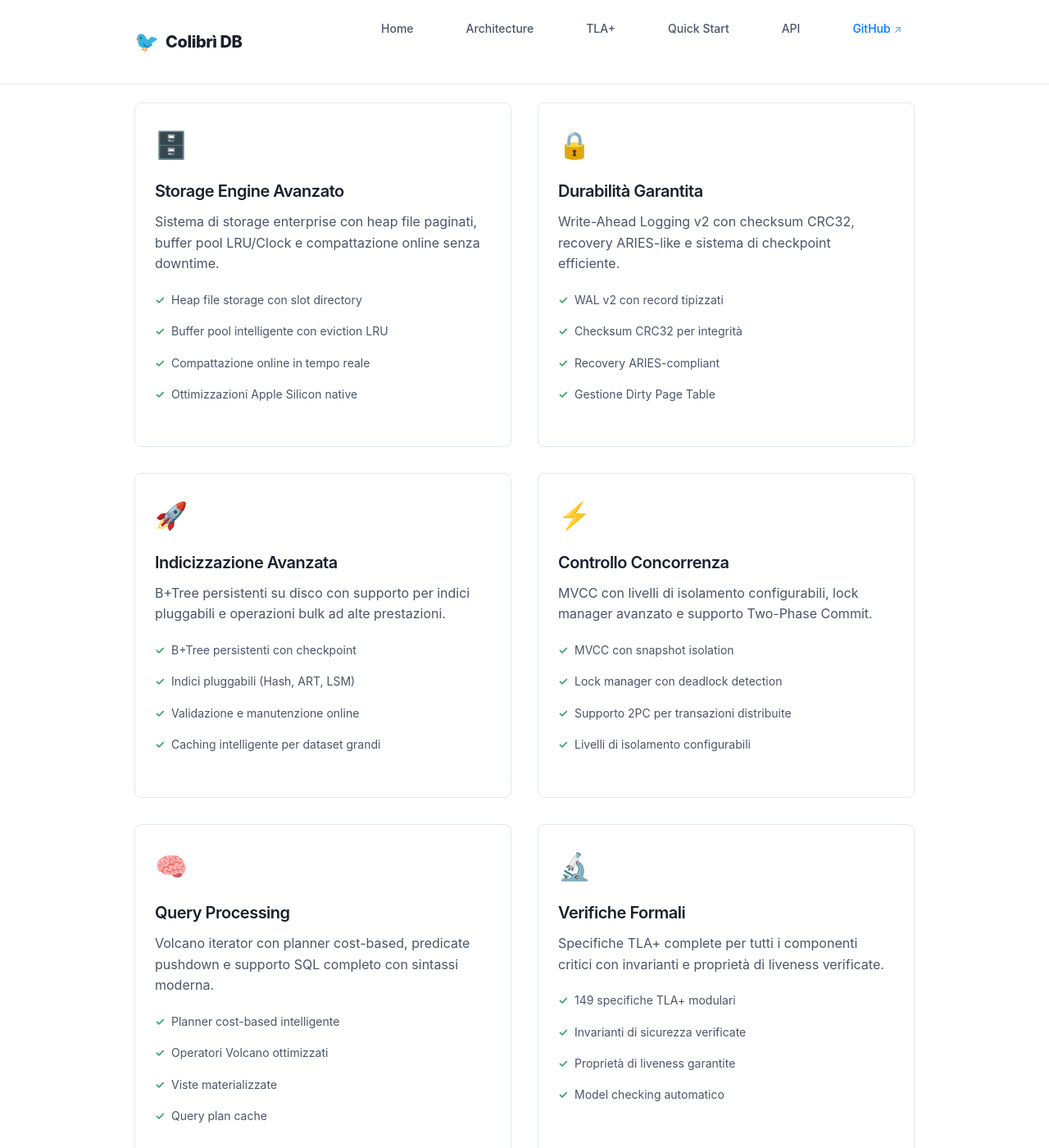
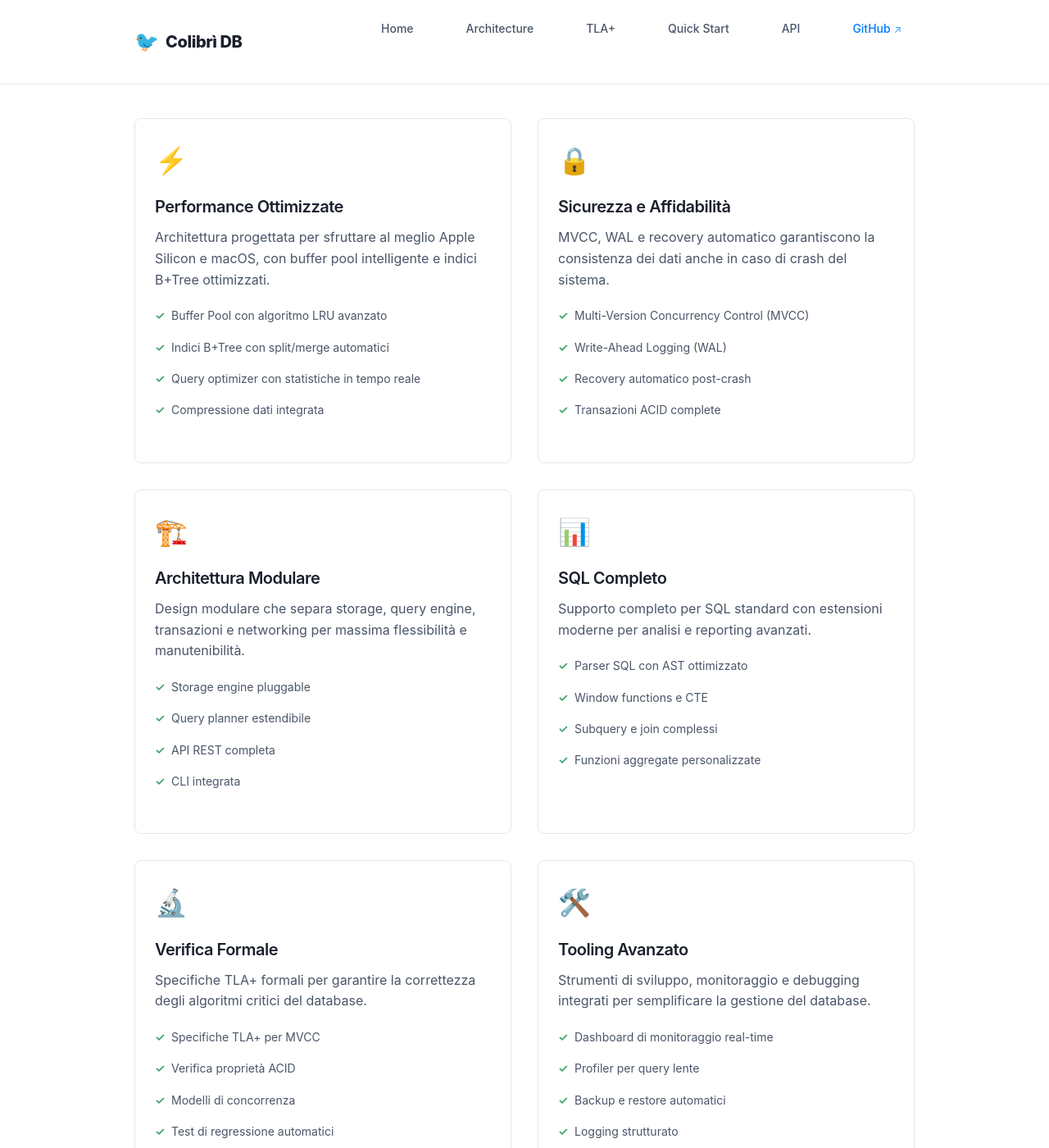
Before and after one commit to gpicchiarelli/Colibri-DB, a Jekyll site: the page built from docs/index.html, in a window 1280 px wide and 1400 px high, scrolled down 670 px. Shown: the whole window at 82% size. Built offline with Jekyll 4.4.1, drawn with Linux system fonts in a browser that asks for light colours; some of the changed text lies outside the part shown.

```diff
--- a/docs/index.html
+++ b/docs/index.html
@@ -415,112 +415,109 @@
 <!-- Hero Section -->
 <section class="hero">
     <div class="container">
-        <div class="hero-content">
         <h1>Colibrì DB</h1>
-            <p class="hero-subtitle">RDBMS sperimentale ad alte prestazioni per macOS</p>
+        <p class="hero-subtitle">RDBMS Sperimentale in Swift</p>
         <p class="hero-description">
-                Un database relazionale moderno scritto in Swift 6.2, progettato per gestire milioni di connessioni
-                logiche con architettura modulare completa: WAL, MVCC, B+Tree, TLA+ specifications e CLI amministrativa.
+            Un database relazionale moderno scritto in Swift 6.2, ottimizzato per macOS e Apple Silicon
+            con architettura modulare completa e specifiche TLA+ formali.
         </p>
 
         <div class="hero-badges">
             <span class="badge swift">Swift 6.2</span>
-                <span class="badge macos">macOS 13+</span>
-                <span class="badge performance">Apple Silicon</span>
+            <span class="badge macos">macOS</span>
+            <span class="badge performance">Alta Performance</span>
             <span class="badge tla">TLA+ Verified</span>
-                <span class="badge">WAL • MVCC • B+Tree</span>
         </div>
 
         <div class="hero-actions">
-                <a href="https://github.com/gpicchiarelli/Colibri-DB" class="btn btn-primary" target="_blank">
-                    ⭐ Star su GitHub
+            <a href="/wiki/Quick-Start" class="btn btn-primary">
+                Inizia Subito
             </a>
-                <a href="#quickstart" class="btn btn-secondary">
-                    🚀 Quick Start
+            <a href="https://github.com/gpicchiarelli/Colibri-DB" class="btn btn-secondary" target="_blank">
+                GitHub
             </a>
-            </div>
         </div>
     </div>
 </section>
 
 <!-- Features Section -->
-<section class="features" id="features">
+<section class="section">
     <div class="container">
-        <h2 class="section-title">✨ Caratteristiche Principali</h2>
+        <h2 class="section-title">Caratteristiche Principali</h2>
         <p class="section-subtitle">
-            Un database enterprise-grade con architettura modulare e verifiche formali complete
+            Un database moderno progettato per performance, affidabilità e facilità d'uso
         </p>
 
         <div class="features-grid">
             <div class="feature-card">
-                <span class="feature-icon">🗄️</span>
-                <h3>Storage Engine Avanzato</h3>
-                <p>Sistema di storage enterprise con heap file paginati, buffer pool LRU/Clock e compattazione online senza downtime.</p>
+                <span class="feature-icon">⚡</span>
+                <h3>Performance Ottimizzate</h3>
+                <p>Architettura progettata per sfruttare al meglio Apple Silicon e macOS, con buffer pool intelligente e indici B+Tree ottimizzati.</p>
                 <ul class="feature-list">
-                    <li>Heap file storage con slot directory</li>
-                    <li>Buffer pool intelligente con eviction LRU</li>
-                    <li>Compattazione online in tempo reale</li>
-                    <li>Ottimizzazioni Apple Silicon native</li>
+                    <li>Buffer Pool con algoritmo LRU avanzato</li>
+                    <li>Indici B+Tree con split/merge automatici</li>
+                    <li>Query optimizer con statistiche in tempo reale</li>
+                    <li>Compressione dati integrata</li>
                 </ul>
             </div>
 
             <div class="feature-card">
                 <span class="feature-icon">🔒</span>
-                <h3>Durabilità Garantita</h3>
-                <p>Write-Ahead Logging v2 con checksum CRC32, recovery ARIES-like e sistema di checkpoint efficiente.</p>
+                <h3>Sicurezza e Affidabilità</h3>
+                <p>MVCC, WAL e recovery automatico garantiscono la consistenza dei dati anche in caso di crash del sistema.</p>
                 <ul class="feature-list">
-                    <li>WAL v2 con record tipizzati</li>
-                    <li>Checksum CRC32 per integrità</li>
-                    <li>Recovery ARIES-compliant</li>
-                    <li>Gestione Dirty Page Table</li>
+                    <li>Multi-Version Concurrency Control (MVCC)</li>
+                    <li>Write-Ahead Logging (WAL)</li>
+                    <li>Recovery automatico post-crash</li>
+                    <li>Transazioni ACID complete</li>
                 </ul>
             </div>
 
             <div class="feature-card">
-                <span class="feature-icon">🚀</span>
-                <h3>Indicizzazione Avanzata</h3>
-                <p>B+Tree persistenti su disco con supporto per indici pluggabili e operazioni bulk ad alte prestazioni.</p>
+                <span class="feature-icon">🏗️</span>
+                <h3>Architettura Modulare</h3>
+                <p>Design modulare che separa storage, query engine, transazioni e networking per massima flessibilità e manutenibilità.</p>
                 <ul class="feature-list">
-                    <li>B+Tree persistenti con checkpoint</li>
-                    <li>Indici pluggabili (Hash, ART, LSM)</li>
-                    <li>Validazione e manutenzione online</li>
-                    <li>Caching intelligente per dataset grandi</li>
+                    <li>Storage engine pluggable</li>
+                    <li>Query planner estendibile</li>
+                    <li>API REST completa</li>
+                    <li>CLI integrata</li>
                 </ul>
             </div>
 
             <div class="feature-card">
-                <span class="feature-icon">⚡</span>
-                <h3>Controllo Concorrenza</h3>
-                <p>MVCC con livelli di isolamento configurabili, lock manager avanzato e supporto Two-Phase Commit.</p>
+                <span class="feature-icon">📊</span>
+                <h3>SQL Completo</h3>
+                <p>Supporto completo per SQL standard con estensioni moderne per analisi e reporting avanzati.</p>
                 <ul class="feature-list">
-                    <li>MVCC con snapshot isolation</li>
-                    <li>Lock manager con deadlock detection</li>
-                    <li>Supporto 2PC per transazioni distribuite</li>
-                    <li>Livelli di isolamento configurabili</li>
-                </ul>
-            </div>
-
-            <div class="feature-card">
-                <span class="feature-icon">🧠</span>
-                <h3>Query Processing</h3>
-                <p>Volcano iterator con planner cost-based, predicate pushdown e supporto SQL completo con sintassi moderna.</p>
-                <ul class="feature-list">
-                    <li>Planner cost-based intelligente</li>
-                    <li>Operatori Volcano ottimizzati</li>
-                    <li>Viste materializzate</li>
-                    <li>Query plan cache</li>
+                    <li>Parser SQL con AST ottimizzato</li>
+                    <li>Window functions e CTE</li>
+                    <li>Subquery e join complessi</li>
+                    <li>Funzioni aggregate personalizzate</li>
                 </ul>
             </div>
 
             <div class="feature-card">
                 <span class="feature-icon">🔬</span>
-                <h3>Verifiche Formali</h3>
-                <p>Specifiche TLA+ complete per tutti i componenti critici con invarianti e proprietà di liveness verificate.</p>
+                <h3>Verifica Formale</h3>
+                <p>Specifiche TLA+ formali per garantire la correttezza degli algoritmi critici del database.</p>
                 <ul class="feature-list">
-                    <li>149 specifiche TLA+ modulari</li>
-                    <li>Invarianti di sicurezza verificate</li>
-                    <li>Proprietà di liveness garantite</li>
-                    <li>Model checking automatico</li>
+                    <li>Specifiche TLA+ per MVCC</li>
+                    <li>Verifica proprietà ACID</li>
+                    <li>Modelli di concorrenza</li>
+                    <li>Test di regressione automatici</li>
+                </ul>
+            </div>
+
+            <div class="feature-card">
+                <span class="feature-icon">🛠️</span>
+                <h3>Tooling Avanzato</h3>
+                <p>Strumenti di sviluppo, monitoraggio e debugging integrati per semplificare la gestione del database.</p>
+                <ul class="feature-list">
+                    <li>Dashboard di monitoraggio real-time</li>
+                    <li>Profiler per query lente</li>
+                    <li>Backup e restore automatici</li>
+                    <li>Logging strutturato</li>
                 </ul>
             </div>
         </div>
@@ -528,100 +525,95 @@
 </section>
 
 <!-- Architecture Section -->
-<section class="architecture" id="architecture">
+<section class="section section-alt">
     <div class="container">
-        <h2 class="section-title">🏗️ Architettura Modulare</h2>
+        <h2 class="section-title">Architettura Modulare</h2>
         <p class="section-subtitle">
             Design modulare con separazione delle responsabilità e interfacce ben definite
         </p>
 
         <div class="architecture-diagram">
             <div class="arch-layer">
-                <h4><span class="layer-number">1</span> 🎯 SQL Interface & CLI</h4>
-                <p>Parser SQL completo, CLI amministrativa `coldb` e interfacce programmatiche Swift</p>
+                <h4>SQL Interface & CLI</h4>
+                <p>Parser SQL completo, CLI amministrativa e interfacce programmatiche Swift</p>
             </div>
             <div class="arch-layer">
-                <h4><span class="layer-number">2</span> 🧠 Query Processor</h4>
-                <p>Planner cost-based, operatori Volcano, ottimizzazione query e viste materializzate</p>
+                <h4>Query Processor</h4>
+                <p>Planner cost-based, operatori Volcano e ottimizzazione query</p>
             </div>
             <div class="arch-layer">
-                <h4><span class="layer-number">3</span> ⚡ Transaction Manager</h4>
-                <p>MVCC, lock manager, 2PC, livelli di isolamento e gestione snapshot</p>
+                <h4>Transaction Manager</h4>
+                <p>MVCC, lock manager e livelli di isolamento</p>
             </div>
             <div class="arch-layer">
-                <h4><span class="layer-number">4</span> 🚀 Index Manager</h4>
-                <p>B+Tree, Hash, ART, indici pluggabili e validazione online</p>
+                <h4>Index Manager</h4>
+                <p>B+Tree, indici pluggabili e validazione online</p>
             </div>
             <div class="arch-layer">
-                <h4><span class="layer-number">5</span> 🗄️ Storage Engine</h4>
-                <p>Heap storage, buffer pool, WAL con recovery e compattazione online</p>
+                <h4>Storage Engine</h4>
+                <p>Heap storage, buffer pool e WAL con recovery</p>
             </div>
         </div>
     </div>
 </section>
 
 <!-- Modules Section -->
-<section class="modules" id="modules">
+<section class="section">
     <div class="container">
-        <h2 class="section-title">📦 Moduli Implementati</h2>
+        <h2 class="section-title">Moduli Implementati</h2>
         <p class="section-subtitle">
-            Architettura modulare con 8 componenti principali e specifiche TLA+ complete
+            Architettura modulare con componenti principali e specifiche TLA+ complete
         </p>
 
         <div class="modules-grid">
             <div class="module-card">
                 <h4>Schema Evolution</h4>
-                <p>Gestione evoluzione schema database con migrazioni online, compatibilità backward/forward e validazione constraint.</p>
+                <p>Gestione evoluzione schema database con migrazioni online e compatibilità backward/forward.</p>
                 <div class="module-tags">
                     <span class="module-tag">DDL</span>
                     <span class="module-tag">Migration</span>
-                    <span class="module-tag">TLA+</span>
                 </div>
             </div>
 
             <div class="module-card">
                 <h4>Statistics Maintenance</h4>
-                <p>Aggiornamento statistiche per query optimizer con histogrammi, cardinalità e distribuzione valori.</p>
+                <p>Aggiornamento statistiche per query optimizer con histogrammi e distribuzione valori.</p>
                 <div class="module-tags">
                     <span class="module-tag">Optimizer</span>
                     <span class="module-tag">Histogram</span>
-                    <span class="module-tag">TLA+</span>
                 </div>
             </div>
 
             <div class="module-card">
                 <h4>Connection Pooling</h4>
-                <p>Gestione pool connessioni con multi-tenancy, load balancing e gestione risorse per milioni di connessioni.</p>
+                <p>Gestione pool connessioni con multi-tenancy e load balancing per milioni di connessioni.</p>
                 <div class="module-tags">
                     <span class="module-tag">Pool</span>
                     <span class="module-tag">Multi-tenant</span>
-                    <span class="module-tag">TLA+</span>
                 </div>
             </div>
 
             <div class="module-card">
                 <h4>Memory Management</h4>
-                <p>Gestione memoria avanzata con arena allocator, garbage collection e deframmentazione automatica.</p>
+                <p>Gestione memoria avanzata con arena allocator e garbage collection automatico.</p>
                 <div class="module-tags">
                     <span class="module-tag">Memory</span>
                     <span class="module-tag">GC</span>
-                    <span class="module-tag">TLA+</span>
                 </div>
             </div>
 
             <div class="module-card">
                 <h4>Compression</h4>
-                <p>Compressione dati con algoritmi pluggabili, dizionari adattivi e ottimizzazione storage.</p>
+                <p>Compressione dati con algoritmi pluggabili e ottimizzazione storage.</p>
                 <div class="module-tags">
                     <span class="module-tag">Compression</span>
                     <span class="module-tag">Storage</span>
-                    <span class="module-tag">TLA+</span>
                 </div>
             </div>
 
             <div class="module-card">
                 <h4>Monitoring</h4>
-                <p>Sistema di monitoraggio con metriche Prometheus, alerting e health check automatici.</p>
+                <p>Sistema di monitoraggio con metriche Prometheus e health check automatici.</p>
                 <div class="module-tags">
                     <span class="module-tag">Metrics</span>
                     <span class="module-tag">Prometheus</span>
@@ -631,21 +623,19 @@
 
             <div class="module-card">
                 <h4>Backup & Restore</h4>
-                <p>Sistema completo di backup con compressione, crittografia e restore incrementale.</p>
+                <p>Sistema completo di backup con compressione e restore incrementale.</p>
                 <div class="module-tags">
                     <span class="module-tag">Backup</span>
                     <span class="module-tag">Recovery</span>
-                    <span class="module-tag">TLA+</span>
                 </div>
             </div>
 
             <div class="module-card">
                 <h4>Point-in-Time Recovery</h4>
-                <p>Recovery temporale con WAL replay, checkpoint e restore a timestamp specifici.</p>
+                <p>Recovery temporale con WAL replay e restore a timestamp specifici.</p>
                 <div class="module-tags">
                     <span class="module-tag">PITR</span>
                     <span class="module-tag">WAL</span>
-                    <span class="module-tag">TLA+</span>
                 </div>
             </div>
         </div>
@@ -653,21 +643,21 @@
 </section>
 
 <!-- Quick Start Section -->
-<section class="quick-start" id="quickstart">
+<section class="section section-alt">
     <div class="container">
         <div class="quick-start-grid">
             <div class="quick-start-content">
-                <h2>🚀 Inizia in 30 Secondi</h2>
+                <h2>Inizia in 30 Secondi</h2>
                 <p>
                     Colibrì DB è progettato per essere semplice da installare e utilizzare.
                     Con pochi comandi puoi avere un database completo in esecuzione sul tuo Mac.
                 </p>
                 <div class="hero-actions">
-                    <a href="{{ site.baseurl }}/wiki/Quick-Start" class="btn btn-primary">
-                        📖 Guida Completa
+                    <a href="/wiki/Quick-Start" class="btn btn-primary">
+                        Guida Completa
                     </a>
-                    <a href="{{ site.baseurl }}/wiki/API-Reference" class="btn btn-secondary">
-                        📚 API Reference
+                    <a href="/wiki/API-Reference" class="btn btn-secondary">
+                        API Reference
                     </a>
                 </div>
             </div>
@@ -696,7 +686,7 @@
 <!-- Performance Section -->
 <section class="performance">
     <div class="container">
-        <h2 class="section-title">📊 Performance Target</h2>
+        <h2 class="section-title">Performance Target</h2>
         <p class="section-subtitle">
             Obiettivi di performance per database enterprise su Apple Silicon
         </p>
@@ -740,7 +730,7 @@
         </p>
         <div class="hero-actions">
             <a href="https://github.com/gpicchiarelli/Colibri-DB" class="btn" target="_blank">
-                🌟 Contribuisci su GitHub
+                Contribuisci su GitHub
             </a>
         </div>
     </div>
```
Also changed, not shown: 8 other files. Lines whose indentation alone changed are shown as unchanged.
